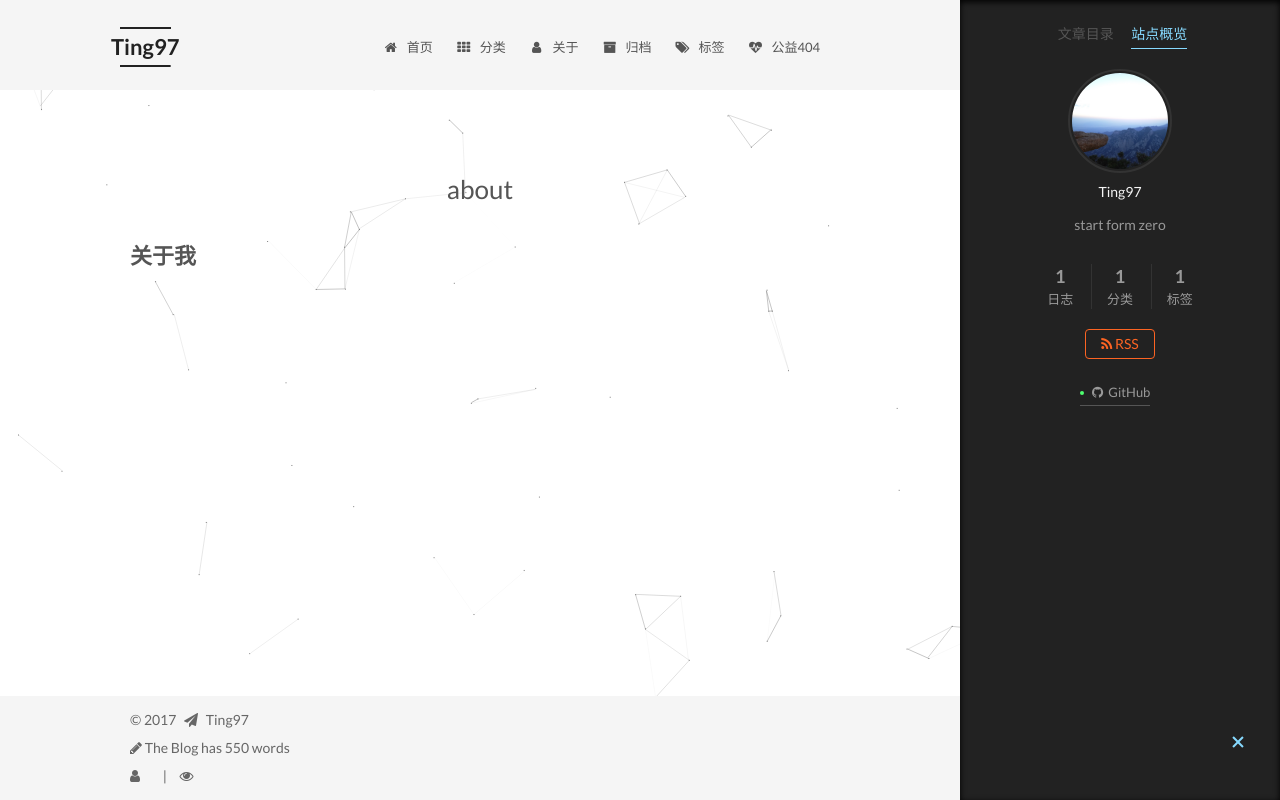
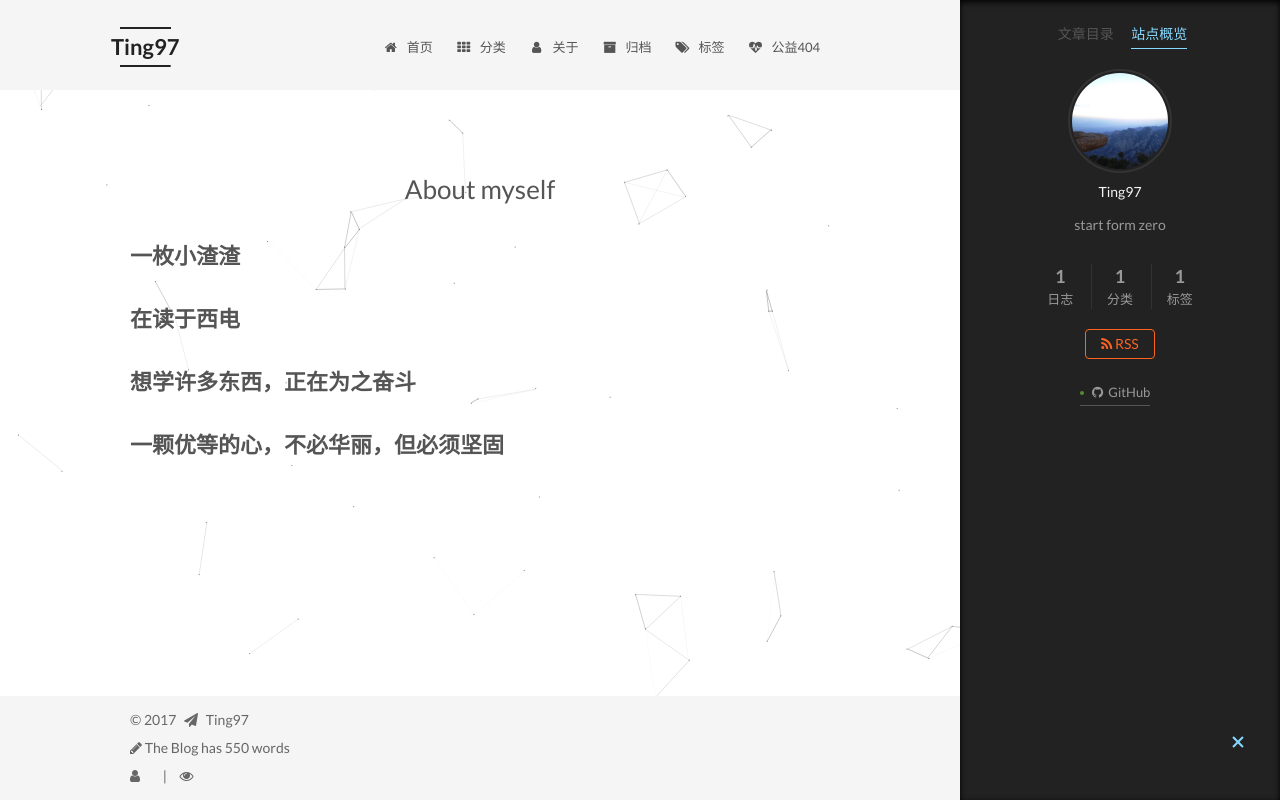
Before and after one commit to mingyueT/mingyueT.github.io, a plain HTML site: page about/index.html in a window 1280 px wide. Both pictures are taken after a click on the item "站点概览". Drawn offline with Linux system fonts and the light colour scheme; some packages are replaced by stand-ins of ours; a script that the page names is missing.

Commit message:
Site updated: 2017-08-04 23:18:40

```diff
--- a/about/index.html
+++ b/about/index.html
@@ -92,6 +92,8 @@
 
 
 
+
+
   <link rel="alternate" href="/atom.xml" title="Ting97" type="application/atom+xml" />
 
 
@@ -104,17 +106,17 @@
 
 
 
-<meta name="description" content="关于我">
+<meta name="description" content="一枚小渣渣在读于西电想学许多东西，正在为之奋斗一颗优等的心，不必华丽，但必须坚固">
 <meta property="og:type" content="website">
-<meta property="og:title" content="about">
+<meta property="og:title" content="About myself">
 <meta property="og:url" content="http://ting97.top/about/index.html">
 <meta property="og:site_name" content="Ting97">
-<meta property="og:description" content="关于我">
+<meta property="og:description" content="一枚小渣渣在读于西电想学许多东西，正在为之奋斗一颗优等的心，不必华丽，但必须坚固">
 <meta property="og:locale" content="zh-Hans">
-<meta property="og:updated_time" content="2017-08-03T10:40:27.378Z">
+<meta property="og:updated_time" content="2017-08-04T15:18:03.599Z">
 <meta name="twitter:card" content="summary">
-<meta name="twitter:title" content="about">
-<meta name="twitter:description" content="关于我">
+<meta name="twitter:title" content="About myself">
+<meta name="twitter:description" content="一枚小渣渣在读于西电想学许多东西，正在为之奋斗一颗优等的心，不必华丽，但必须坚固">
 
 
 
@@ -149,7 +151,7 @@
 
 
 
-  <title>about | Ting97</title>
+  <title>About myself | Ting97</title>
 
 
 
@@ -295,7 +297,7 @@
     <div class="post-block page">
       <header class="post-header">
 
-	<h1 class="post-title" itemprop="name headline">about</h1>
+	<h1 class="post-title" itemprop="name headline">About myself</h1>
 
 
 
@@ -307,7 +309,7 @@
       <div class="post-body">
 
 
-          <h2 id="关于我"><a href="#关于我" class="headerlink" title="关于我"></a>关于我</h2>
+          <h2 id="一枚小渣渣"><a href="#一枚小渣渣" class="headerlink" title="一枚小渣渣"></a>一枚小渣渣</h2><h2 id="在读于西电"><a href="#在读于西电" class="headerlink" title="在读于西电"></a>在读于西电</h2><h2 id="想学许多东西，正在为之奋斗"><a href="#想学许多东西，正在为之奋斗" class="headerlink" title="想学许多东西，正在为之奋斗"></a>想学许多东西，正在为之奋斗</h2><h2 id="一颗优等的心，不必华丽，但必须坚固"><a href="#一颗优等的心，不必华丽，但必须坚固" class="headerlink" title="一颗优等的心，不必华丽，但必须坚固"></a>一颗优等的心，不必华丽，但必须坚固</h2>
 
       </div>
 
@@ -451,7 +453,7 @@
 
 
 
-              <div class="post-toc-content"><ol class="nav"><li class="nav-item nav-level-2"><a class="nav-link" href="#关于我"><span class="nav-text">关于我</span></a></li></ol></div>
+              <div class="post-toc-content"><ol class="nav"><li class="nav-item nav-level-2"><a class="nav-link" href="#一枚小渣渣"><span class="nav-text">一枚小渣渣</span></a></li><li class="nav-item nav-level-2"><a class="nav-link" href="#在读于西电"><span class="nav-text">在读于西电</span></a></li><li class="nav-item nav-level-2"><a class="nav-link" href="#想学许多东西，正在为之奋斗"><span class="nav-text">想学许多东西，正在为之奋斗</span></a></li><li class="nav-item nav-level-2"><a class="nav-link" href="#一颗优等的心，不必华丽，但必须坚固"><span class="nav-text">一颗优等的心，不必华丽，但必须坚固</span></a></li></ol></div>
 
 
           </div>
--- a/css/main.css
+++ b/css/main.css
@@ -1903,7 +1903,7 @@ pre .javascript .function {
   width: 4px;
   height: 4px;
   border-radius: 50%;
-  background: #4dff6f;
+  background: #598b2d;
 }
 .links-of-blogroll {
   font-size: 13px;
```
Also changed, not shown: 404.html (+1 -1 lines), tags/index.html (+0 -2 lines).
